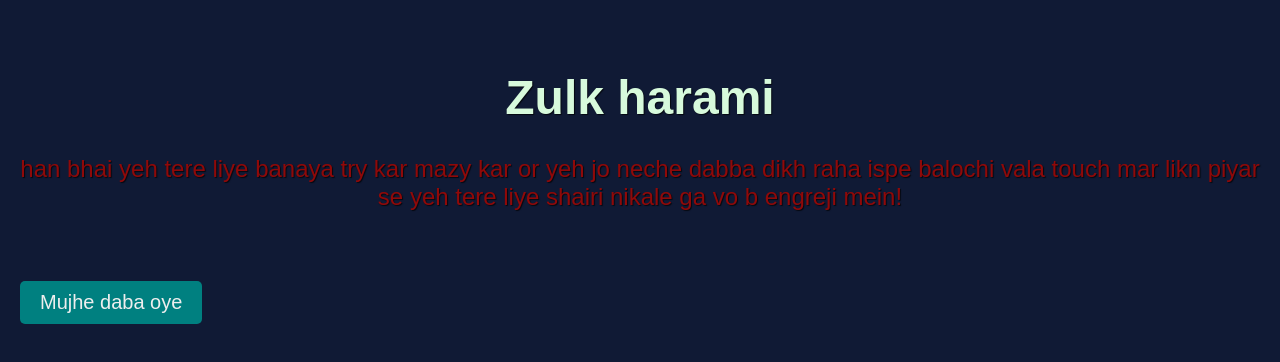
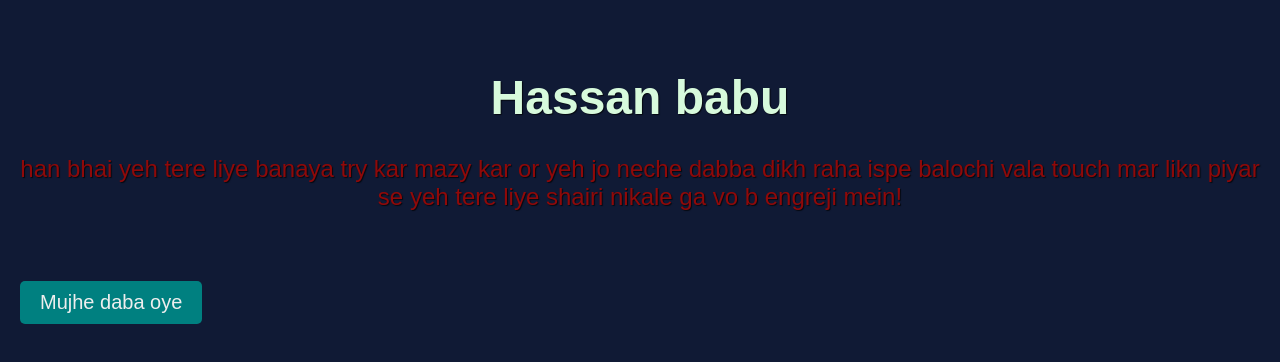
Before and after one commit to danibaloch15/psychic-palm-tree, a plain HTML site: page index.html in a window 1280 px wide. Drawn offline with Linux system fonts and the light colour scheme.

Commit message:
Update index.html

```diff
--- a/index.html
+++ b/index.html
@@ -53,7 +53,7 @@
 	</style>
 </head>
 <body>
-	<h1>Zulk harami</h1>
+	<h1>Hassan babu</h1>
 	<p>han bhai yeh tere liye banaya try kar mazy kar or yeh jo neche dabba dikh raha ispe balochi vala touch mar likn piyar se yeh tere liye shairi nikale ga vo b engreji mein!</p>
 	<button onclick="generateQuote()">Mujhe daba oye</button>
 	<div id="quote"></div>
```
